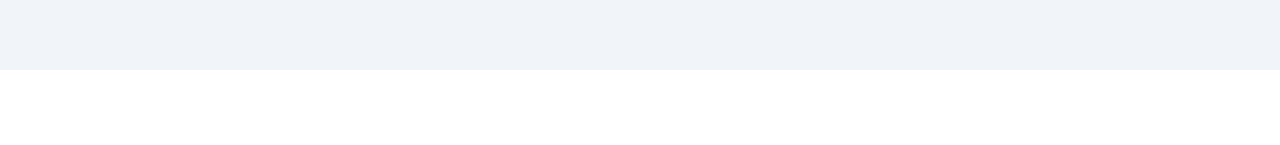
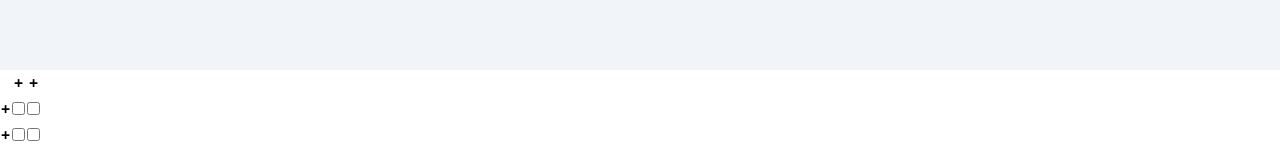
Before and after one commit to BKSchatzki/songstruct, a React (Vite) app: page / in a window 1280 px wide. Shown: the part 730-875 px from the top of the page. Before the commit the page ends 800 px from the top, so only its background shows below. Built offline with nearby package versions, Linux system fonts and the light colour scheme.

Commit message:
Create CheckboxGrid and change tailwind.config to .js

```diff
--- a/src/App.jsx
+++ b/src/App.jsx
@@ -1,4 +1,5 @@
 import "./index.css";
+import CheckboxGrid from "./components/CheckboxGrid";
 
 function App() {
   return (
@@ -6,6 +7,7 @@ function App() {
       <div className="flex items-center justify-center bg-slate-100 h-screen text-9xl font-extrabold uppercase text-slate-950">
         Hello World.
       </div>
+      <CheckboxGrid/>
     </>
   );
 }
--- /dev/null
+++ b/src/components/CheckboxGrid.jsx
@@ -0,0 +1,50 @@
+import React, { useState } from "react";
+
+const CheckboxGrid = () => {
+  const [rows, setRows] = useState(2);
+  const [columns, setColumns] = useState(2);
+
+  const handleAddRow = () => {
+    setRows(rows + 1);
+  };
+
+  const handleAddColumn = () => {
+    setColumns(columns + 1);
+  };
+
+  return (
+    <div>
+      <table>
+        <thead>
+          <tr>
+            <th></th> {/* Empty cell for the corner */}
+            {[...Array(columns)].map((_, index) => (
+              <th key={index}>
+                {/* Column header */}
+                <button onClick={handleAddColumn}>+</button>
+              </th>
+            ))}
+          </tr>
+        </thead>
+        <tbody>
+          {[...Array(rows)].map((_, rowIndex) => (
+            <tr key={rowIndex}>
+              <th>
+                {/* Row header */}
+                <button onClick={handleAddRow}>+</button>
+              </th>
+              {[...Array(columns)].map((_, colIndex) => (
+                <td key={colIndex}>
+                  {/* Checkbox */}
+                  <input type="checkbox" />
+                </td>
+              ))}
+            </tr>
+          ))}
+        </tbody>
+      </table>
+    </div>
+  );
+};
+
+export default CheckboxGrid;
```
Also changed, not shown: tailwind.config.js (renamed from tailwind.config.cjs).
